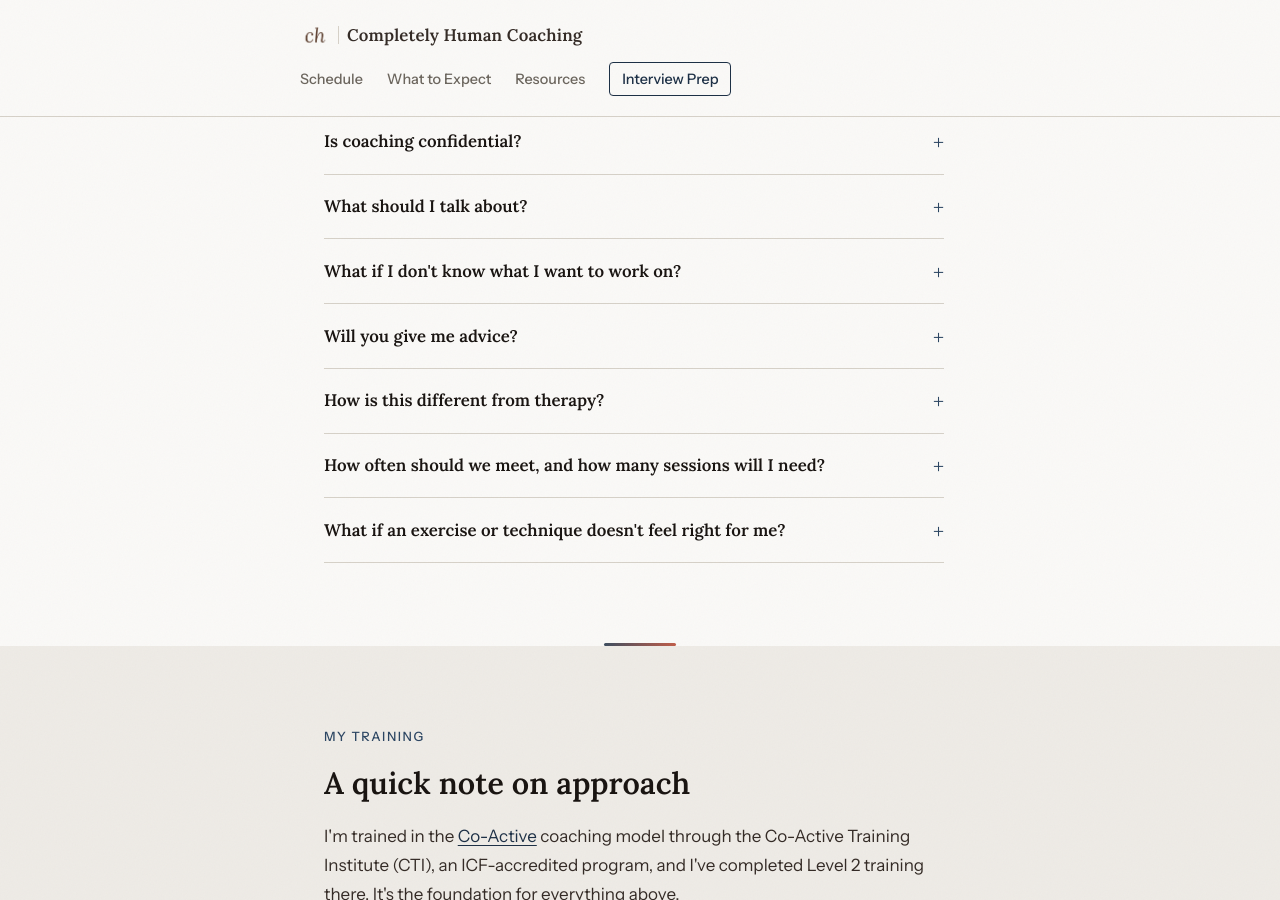
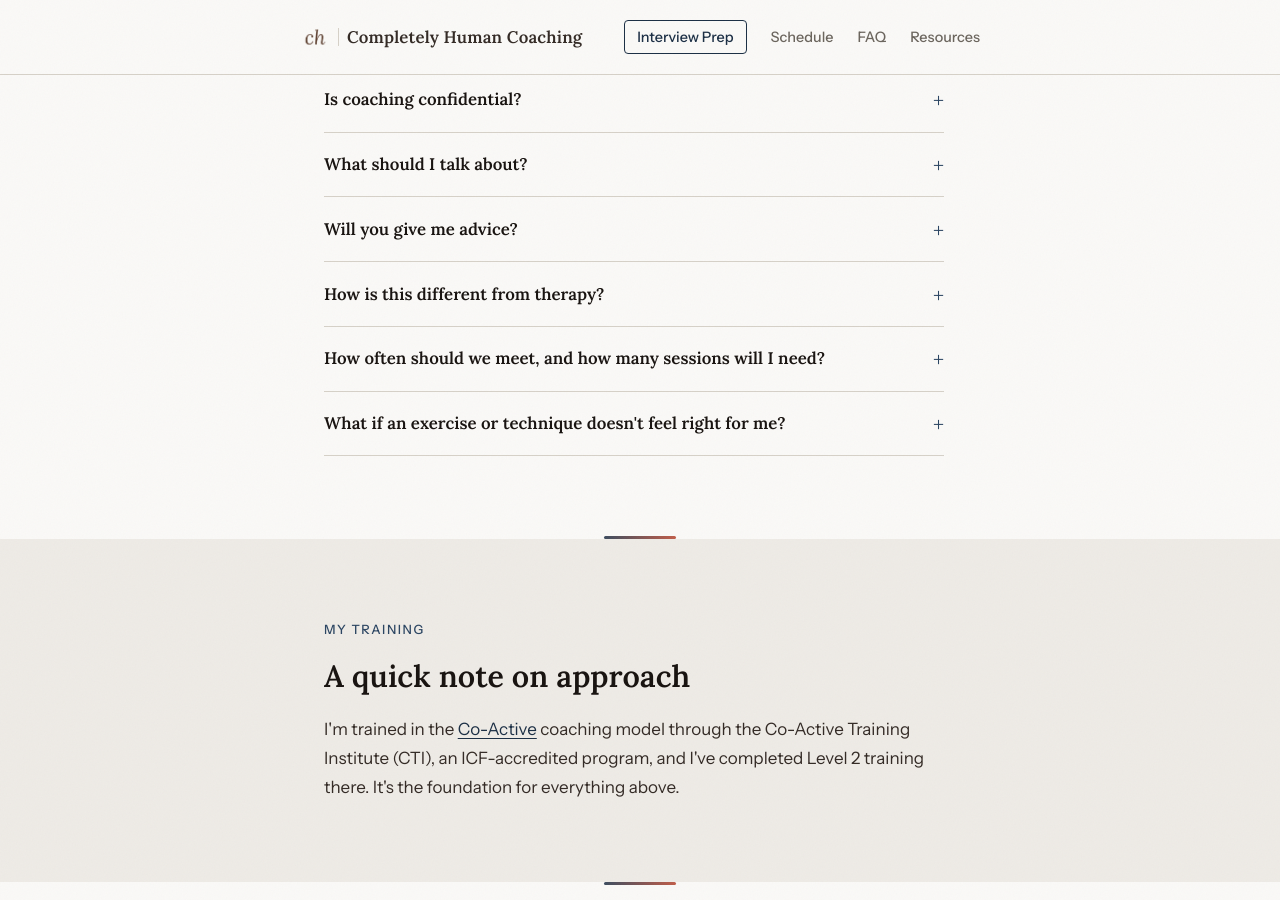
Before and after one commit to dbough/completely-human-coaching-com, a Jekyll site: the page built from what-to-expect/index.html, in a window 1280 px wide and 900 px high, scrolled down 5593 px. Built offline with Jekyll 4.4.1, drawn with Linux system fonts in a browser that asks for light colours.

Commit message:
Fix nav wrapping and refine FAQ content
Shorten the new nav label to "FAQ" and reorder nav items
(Interview Prep, Schedule, FAQ, Resources) so the header no longer
wraps to a second line. Also tightens the "What should I talk about?"
answer and removes a now-redundant FAQ item.

Co-Authored-By: Claude Sonnet 5 <noreply@anthropic.com>

```diff
--- a/_layouts/default.html
+++ b/_layouts/default.html
@@ -43,10 +43,10 @@
         <span></span>
       </button>
       <nav>
+        <a href="/interview-prep" class="nav-cta">Interview Prep</a>
         <a href="/schedule">Schedule</a>
-        <a href="/what-to-expect">What to Expect</a>
+        <a href="/what-to-expect">FAQ</a>
         <a href="/resources">Resources</a>
-        <a href="/interview-prep" class="nav-cta">Interview Prep</a>
       </nav>
       {% endunless %}
     </div>
--- a/what-to-expect/index.html
+++ b/what-to-expect/index.html
@@ -256,17 +256,10 @@ og_image: "https://completelyhumancoaching.com/og-image.png"
 
         <details class="wte-faq-item">
           <summary>What should I talk about?</summary>
-          <p>Whatever is actually on your mind — a decision, a feeling that something's off, a
-          pattern you keep hitting. There's no required topic. We start with what's real for you
-          right now.</p>
+          <p>Bring a topic that feels important to you. If you can't think of one, we can work on
+          that together, or you can use the <a href="/resources/wheel-of-life.pdf" target="_blank" rel="noopener">wheel of life</a> ahead of time if it helps.</p>
         </details>
 
-        <details class="wte-faq-item">
-          <summary>What if I don't know what I want to work on?</summary>
-          <p>That's a completely normal place to start. Not knowing is something we can explore
-          together — you don't need clarity before the first session, that's part of what coaching
-          helps with.</p>
-        </details>
 
         <details class="wte-faq-item">
           <summary>Will you give me advice?</summary>
```
